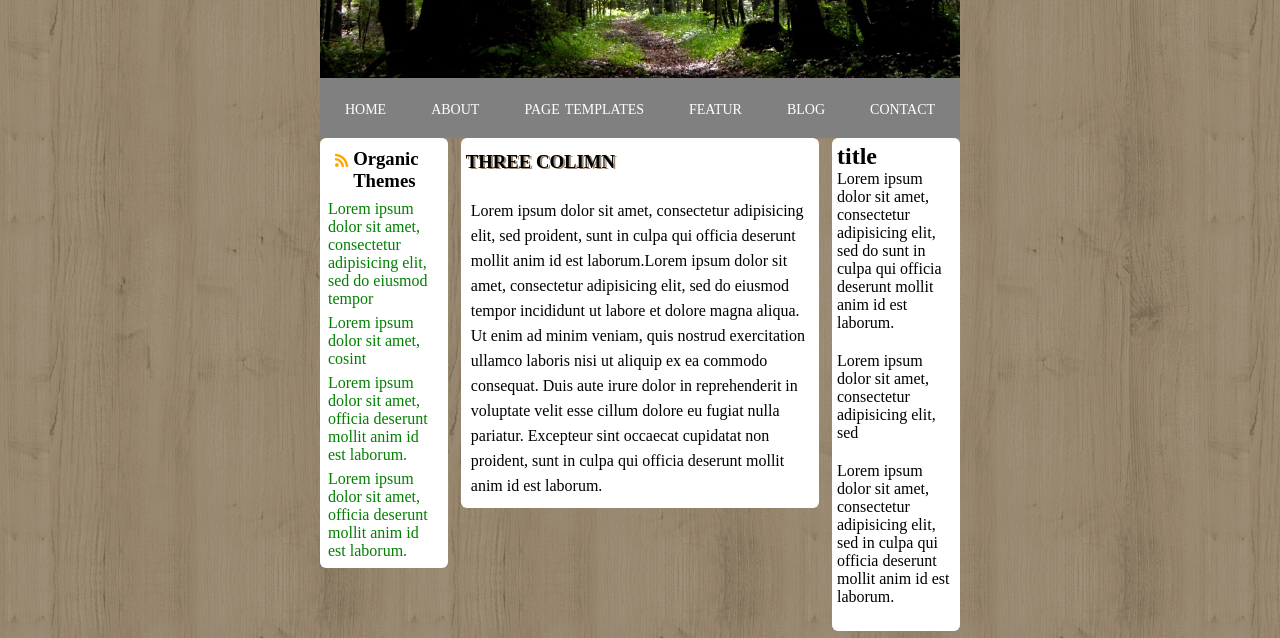
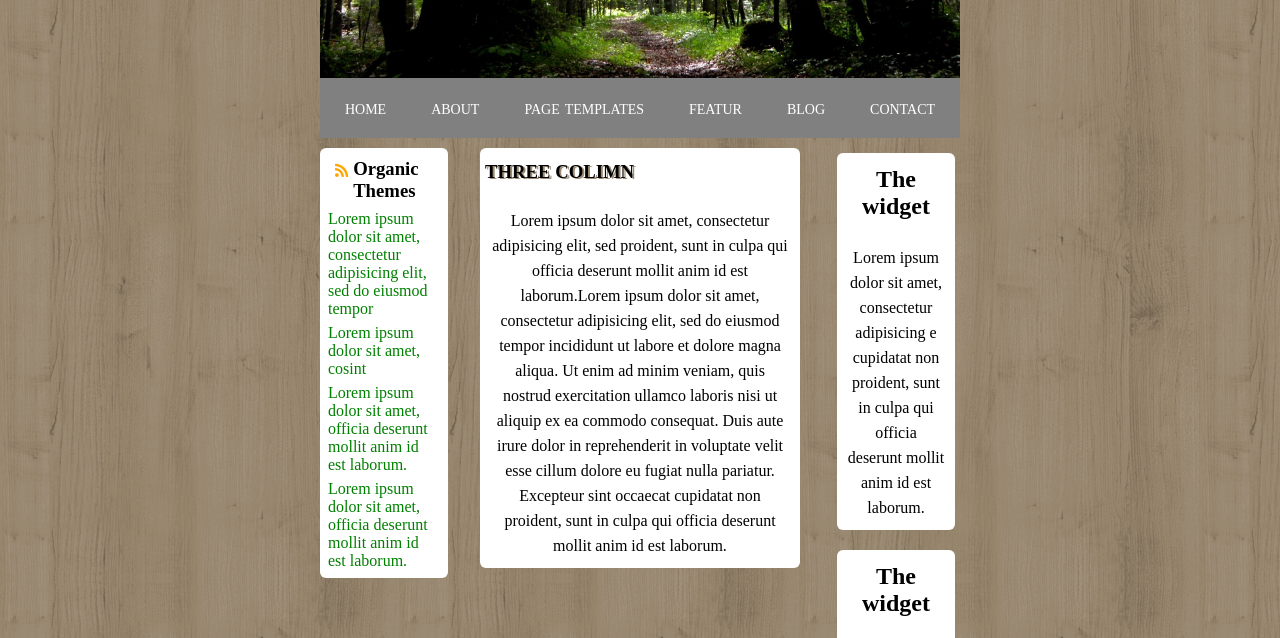
Before and after one commit to Nino-Chimento/htmlcss-wp, a plain HTML site: page index.html in a window 1280 px wide. Shown: the part 222-860 px from the top of the page. Drawn offline with Linux system fonts and the light colour scheme.

Commit message:
completamento parte centrale

```diff
--- a/css/style.css
+++ b/css/style.css
@@ -81,9 +81,10 @@ main:after{
 }
 .colonna {
   float:left;
+  margin-top: 10px;
   border-radius: 6px;
+  padding: 5px;
   background-color: white;
-  padding: 5px;
 }
 
 
@@ -117,24 +118,39 @@ main:after{
 }
 
 .center {
-  width: 56%;
-  margin:0 2%;
+  width: 50%;
+  margin-left: 5%;
+  margin-right: 5%;
 }
 .center h3 {
   text-transform: uppercase;
   text-shadow: 2px 1px #9B8A73;
   margin-top: 8px;
 }
-  .center p{
+   p{
     margin-top: 20px;
     line-height: 25px;
     padding: 5px;
+    text-align: center;
   }
 .right {
-  width: 20%
+  width: 20%;
+  float:left;
+  margin-top: 10px;
+  border-radius: 6px;
+  padding: 5px;
 }
-.widget {
-  margin: 20px 0;
+.widget h2{
+  text-align: center;
+  margin-top: 8px;
+}
+.widget{
+  margin-bottom: 20px;
+  background-color: white;
+  border-radius: 6px;
+  padding: 5px;
+}
+
 }
 .bottom{
 
--- a/index.html
+++ b/index.html
@@ -57,17 +57,24 @@
           <p>Lorem ipsum dolor sit amet, consectetur adipisicing elit, sed  proident, sunt in culpa qui officia deserunt mollit anim id est laborum.Lorem ipsum dolor sit amet, consectetur adipisicing elit, sed do eiusmod tempor incididunt ut labore et dolore magna aliqua. Ut enim ad minim veniam, quis nostrud exercitation ullamco laboris nisi ut aliquip ex ea commodo consequat. Duis aute irure dolor in reprehenderit in voluptate velit esse cillum dolore eu fugiat nulla pariatur. Excepteur sint occaecat cupidatat non proident, sunt in culpa qui officia deserunt mollit anim id est laborum.</p>
         </div>
         <!-- /parte centrale  -->
-        <div class="colonna right">
-          <h2>title</h2>
-          Lorem ipsum dolor sit amet, consectetur adipisicing elit, sed do  sunt in culpa qui officia deserunt mollit anim id est laborum.
+        <!-- colonna destra -->
+        <div class="right">
           <div class="widget">
-            Lorem ipsum dolor sit amet, consectetur adipisicing elit, sed
+            <h2>The widget</h2>
+            <p>Lorem ipsum dolor sit amet, consectetur adipisicing e cupidatat non proident, sunt in culpa qui officia deserunt mollit anim id est laborum.</p>
           </div>
           <div class="widget">
-            Lorem ipsum dolor sit amet, consectetur adipisicing elit, sed  in culpa qui officia deserunt mollit anim id est laborum.
+            <h2>The widget</h2>
+            <p>Lorem ipsum dolor sit amet, consectetur adipisicing e cupidatat non proident, sunt in culpa qui officia deserunt mollit anim id est laborum.</p>
+          </div>
+          <div class="widget">
+            <h2>The widget</h2>
+            <p>Lorem ipsum dolor sit amet, consectetur adipisicing e cupidatat non proident, sunt in culpa qui officia deserunt mollit anim id est laborum.</p>
           </div>
         </div>
+        <!-- /colonna destra -->
       </main>
+
 
 
       <footer>
```
